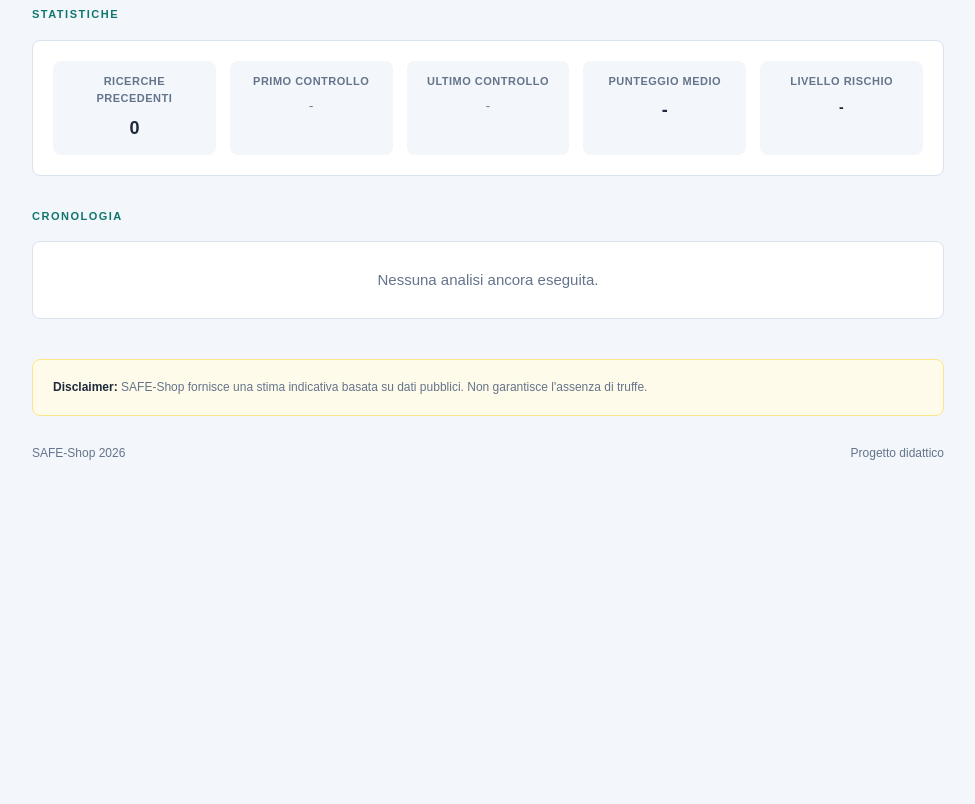
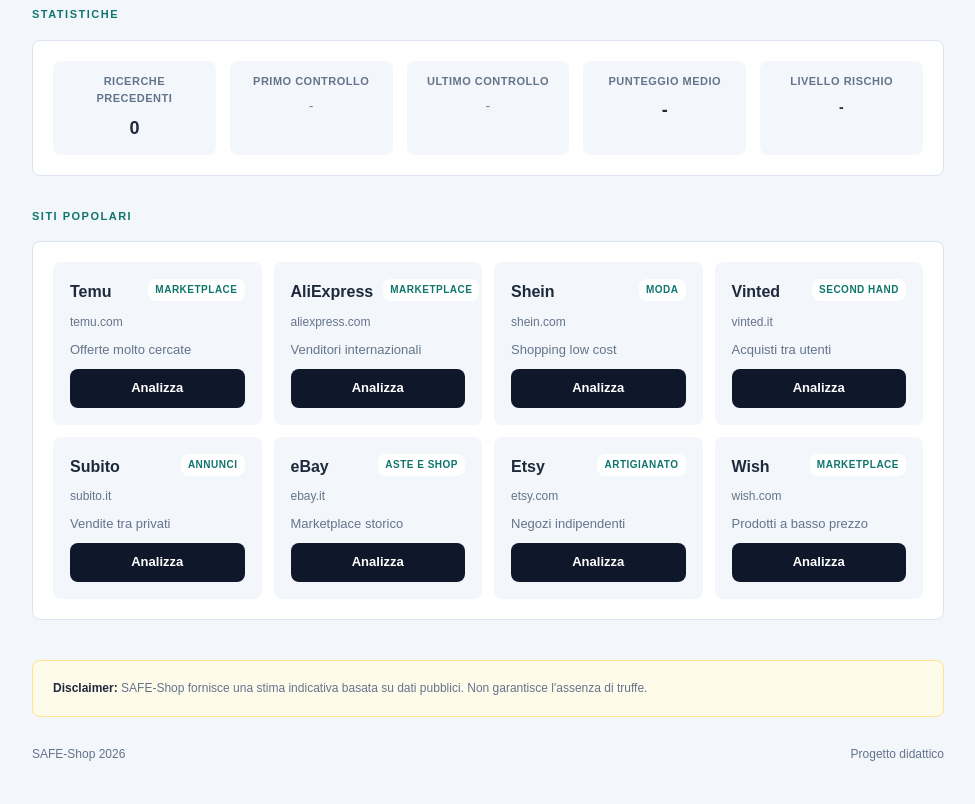
Before and after one commit to Giraudo007/SAFE-Shop, a website: page Static/index.html in a window 1280 px wide. Shown: the part 1198-2002 px from the top of the page, without its empty margins (152-1127 px from the left). Before the commit the page ends 1702 px from the top, so only its background shows below. Drawn offline with Linux system fonts and the light colour scheme.

Commit message:
Replace history with popular sites UI
Replace the previous "Cronologia" (history) section with a "Siti popolari" (popular sites) feature across HTML, CSS and JS.

Changes:
- HTML: update header text, replace history section with a .popular-sites-card and grid container.
- JS: add a popularSites array, add renderSitiPopolari() called on window.onload, update analizza() to accept a suggested URL and set the input value, remove history-related async calls and rendering (aggiornaCronologia / renderCronologia) and render interactive site cards with an "Analizza" button that invokes analizza(site.url).
- CSS: rename and restyle history classes to .popular-sites-card, .popular-sites-grid, .popular-site, .popular-site-head, .popular-site-url, .popular-site-action; adjust paddings, typography and card layout; update details-grid breakpoints so .detail-card spans columns at >=900px.

Rationale: replace passive history list with curated popular site shortcuts and adapt layout/styles for the new components.

```diff
--- a/Static/index.css
+++ b/Static/index.css
@@ -174,7 +174,7 @@
 .result-card,
 .detail-card,
 .stats-card,
-.history-card,
+.popular-sites-card,
 .disclaimer {
   background: var(--card-bg);
   border: 1px solid var(--border);
@@ -364,70 +364,85 @@
   letter-spacing: 0.5px;
 }
 
-.history-card {
-  padding: 8px;
+.popular-sites-card {
+  padding: 20px;
   margin-bottom: 32px;
 }
 
-.empty-state {
-  padding: 18px 12px;
-  color: var(--text-light);
-  text-align: center;
+.popular-sites-grid {
+  display: grid;
+  grid-template-columns: repeat(auto-fit, minmax(180px, 1fr));
+  gap: 12px;
 }
 
-.history-list {
+.popular-site {
   display: flex;
   flex-direction: column;
   gap: 8px;
-}
-
-.history-item {
-  display: flex;
-  align-items: center;
-  justify-content: space-between;
-  gap: 16px;
-  padding: 14px;
+  min-height: 158px;
+  padding: 16px;
   background: var(--bg);
+  border: 1px solid transparent;
   border-radius: var(--radius);
 }
 
-.history-meta {
+.popular-site-head {
   display: flex;
-  flex-direction: column;
-  gap: 2px;
+  align-items: flex-start;
+  justify-content: space-between;
+  gap: 10px;
   min-width: 0;
 }
 
-.history-meta strong {
-  font-size: 14px;
+.popular-site-head strong {
+  font-size: 16px;
   color: var(--text);
 }
 
-.history-meta span {
+.popular-site-head span {
+  flex: 0 0 auto;
+  padding: 3px 7px;
+  border-radius: var(--radius);
+  background: #ffffff;
+  color: #0f766e;
+  font-size: 10px;
+  font-weight: 700;
+  text-transform: uppercase;
+  letter-spacing: 0.5px;
+}
+
+.popular-site-url {
   font-size: 12px;
+  color: var(--text-light);
+  overflow-wrap: anywhere;
+}
+
+.popular-site p {
+  flex: 1;
+  font-size: 13px;
   color: var(--text-light);
 }
 
-.history-score {
-  flex: 0 0 auto;
-  min-width: 58px;
-  padding: 6px 8px;
+.popular-site-action {
+  width: 100%;
+  min-height: 38px;
+  padding: 9px 12px;
+  background: var(--navy);
+  border: none;
   border-radius: var(--radius);
+  color: #ffffff;
+  cursor: pointer;
+  font-size: 13px;
   font-weight: 700;
-  text-align: center;
-  background: #ffffff;
+  transition: background 0.2s, transform 0.2s;
 }
 
-.history-score.risk-low {
-  color: var(--green);
+.popular-site-action:hover {
+  background: var(--navy-mid);
 }
 
-.history-score.risk-medium {
-  color: var(--yellow);
-}
-
-.history-score.risk-high {
-  color: var(--red);
+.popular-site-action:active {
+  transform: translateY(1px);
 }
 
 footer {
@@ -475,7 +490,15 @@
 
 @media (min-width: 900px) {
   .details-grid {
-    grid-template-columns: repeat(4, 1fr);
+    grid-template-columns: repeat(12, 1fr);
+  }
+
+  .detail-card {
+    grid-column: span 3;
+  }
+
+  .detail-card:nth-child(n + 5) {
+    grid-column: span 4;
   }
 }
 
@@ -504,13 +527,9 @@
     font-size: 22px;
   }
 
-  .history-item {
-    align-items: flex-start;
+  .popular-site-head {
     flex-direction: column;
-  }
-
-  .history-score {
-    width: 100%;
+    gap: 6px;
   }
 
   .footer-bottom {
--- a/Static/index.html
+++ b/Static/index.html
@@ -25,7 +25,7 @@
 
     <p>
       Inserisci l'URL del negozio online che vuoi analizzare.
-      SAFE-Shop controlla indicatori tecnici, blacklist, dominio e cronologia.
+      SAFE-Shop controlla indicatori tecnici, blacklist, dominio e reputazione.
     </p>
 
     <div class="search-bar">
@@ -146,11 +146,10 @@
       </div>
     </section>
 
-    <p class="section-label">Cronologia</p>
+    <p class="section-label">Siti popolari</p>
 
-    <section class="history-card">
-      <p id="historyEmpty" class="empty-state">Nessuna analisi ancora eseguita.</p>
-      <div id="historyList" class="history-list"></div>
+    <section class="popular-sites-card" aria-label="Siti popolari da analizzare">
+      <div id="popularSites" class="popular-sites-grid"></div>
     </section>
   </main>
 
--- a/Static/index.js
+++ b/Static/index.js
@@ -1,6 +1,57 @@
 "use strict";
 
 let isLoading = false;
+
+const popularSites = [
+    {
+        name: "Temu",
+        url: "https://www.temu.com",
+        tag: "Marketplace",
+        note: "Offerte molto cercate"
+    },
+    {
+        name: "AliExpress",
+        url: "https://www.aliexpress.com",
+        tag: "Marketplace",
+        note: "Venditori internazionali"
+    },
+    {
+        name: "Shein",
+        url: "https://www.shein.com",
+        tag: "Moda",
+        note: "Shopping low cost"
+    },
+    {
+        name: "Vinted",
+        url: "https://www.vinted.it",
+        tag: "Second hand",
+        note: "Acquisti tra utenti"
+    },
+    {
+        name: "Subito",
+        url: "https://www.subito.it",
+        tag: "Annunci",
+        note: "Vendite tra privati"
+    },
+    {
+        name: "eBay",
+        url: "https://www.ebay.it",
+        tag: "Aste e shop",
+        note: "Marketplace storico"
+    },
+    {
+        name: "Etsy",
+        url: "https://www.etsy.com",
+        tag: "Artigianato",
+        note: "Negozi indipendenti"
+    },
+    {
+        name: "Wish",
+        url: "https://www.wish.com",
+        tag: "Marketplace",
+        note: "Prodotti a basso prezzo"
+    }
+];
 
 window.onload = function () {
     const btn = document.getElementById("btnAnalizza");
@@ -12,13 +63,19 @@
             analizza();
         }
     });
+
+    renderSitiPopolari();
 };
 
-async function analizza() {
+async function analizza(urlSuggerito) {
     if (isLoading) return;
 
     const input = document.getElementById("txtUrl");
-    const url = input.value.trim();
+    const url = typeof urlSuggerito === "string" ? urlSuggerito : input.value.trim();
+
+    if (typeof urlSuggerito === "string") {
+        input.value = url;
+    }
 
     if (!url) {
         mostraFeedback("Inserisci un URL da analizzare.", "error");
@@ -37,8 +94,6 @@
         aggiornaDettagli(dati);
         aggiornaStats(dati.stats);
         mostraFeedback("Analisi completata.", "success");
-
-        await aggiornaCronologia(dati.hostname);
     } catch (err) {
         const message = err instanceof Error ? err.message : "Errore durante l'analisi.";
         mostraFeedback(message, "error");
@@ -105,64 +160,50 @@
     riskLevel.style.color = risk.color;
 }
 
-async function aggiornaCronologia(hostname) {
-    const historyList = document.getElementById("historyList");
-    const historyEmpty = document.getElementById("historyEmpty");
+function renderSitiPopolari() {
+    const container = document.getElementById("popularSites");
 
-    if (!hostname) {
-        renderCronologia([]);
+    if (!container) {
         return;
     }
 
-    try {
-        const data = await inviaRichiesta("GET", "/history/" + encodeURIComponent(hostname));
-        renderCronologia(data.history || []);
-    } catch {
-        historyList.innerHTML = "";
-        historyEmpty.innerText = "Cronologia non disponibile.";
-        historyEmpty.hidden = false;
-    }
-}
+    container.innerHTML = "";
 
-function renderCronologia(history) {
-    const historyList = document.getElementById("historyList");
-    const historyEmpty = document.getElementById("historyEmpty");
+    popularSites.forEach(function (site) {
+        const card = document.createElement("article");
+        card.className = "popular-site";
 
-    historyList.innerHTML = "";
+        const header = document.createElement("div");
+        header.className = "popular-site-head";
 
-    if (!history.length) {
-        historyEmpty.innerText = "Nessuna cronologia disponibile.";
-        historyEmpty.hidden = false;
-        return;
-    }
+        const name = document.createElement("strong");
+        name.innerText = site.name;
 
-    historyEmpty.hidden = true;
+        const tag = document.createElement("span");
+        tag.innerText = site.tag;
 
-    history.forEach(function (item) {
-        const risk = getRiskInfo(item.score || 0);
-        const row = document.createElement("div");
-        row.className = "history-item";
+        const url = document.createElement("span");
+        url.className = "popular-site-url";
+        url.innerText = site.url.replace("https://www.", "");
 
-        const meta = document.createElement("div");
-        meta.className = "history-meta";
+        const note = document.createElement("p");
+        note.innerText = site.note;
 
-        const date = document.createElement("strong");
-        date.innerText = formatDate(item.timestamp);
+        const button = document.createElement("button");
+        button.type = "button";
+        button.className = "popular-site-action";
+        button.innerText = "Analizza";
+        button.addEventListener("click", function () {
+            analizza(site.url);
+        });
 
-        const details = document.createElement("span");
-        details.innerText = item.results && item.results.blacklist
-            ? "Blacklist rilevata"
-            : "Analisi standard";
-
-        const score = document.createElement("span");
-        score.className = "history-score " + risk.className;
-        score.innerText = (item.score || 0) + "%";
-
-        meta.appendChild(date);
-        meta.appendChild(details);
-        row.appendChild(meta);
-        row.appendChild(score);
-        historyList.appendChild(row);
+        header.appendChild(name);
+        header.appendChild(tag);
+        card.appendChild(header);
+        card.appendChild(url);
+        card.appendChild(note);
+        card.appendChild(button);
+        container.appendChild(card);
     });
 }
 
```
